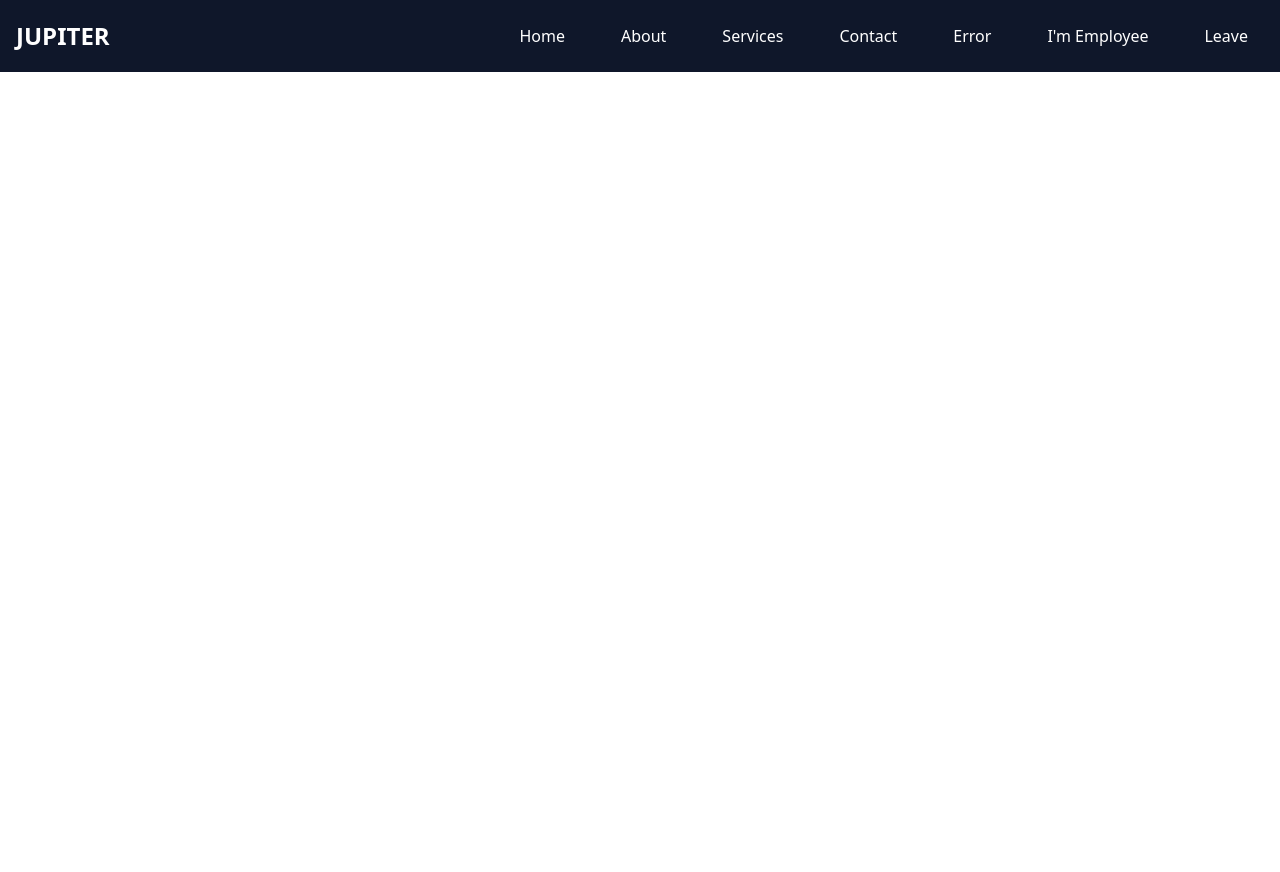
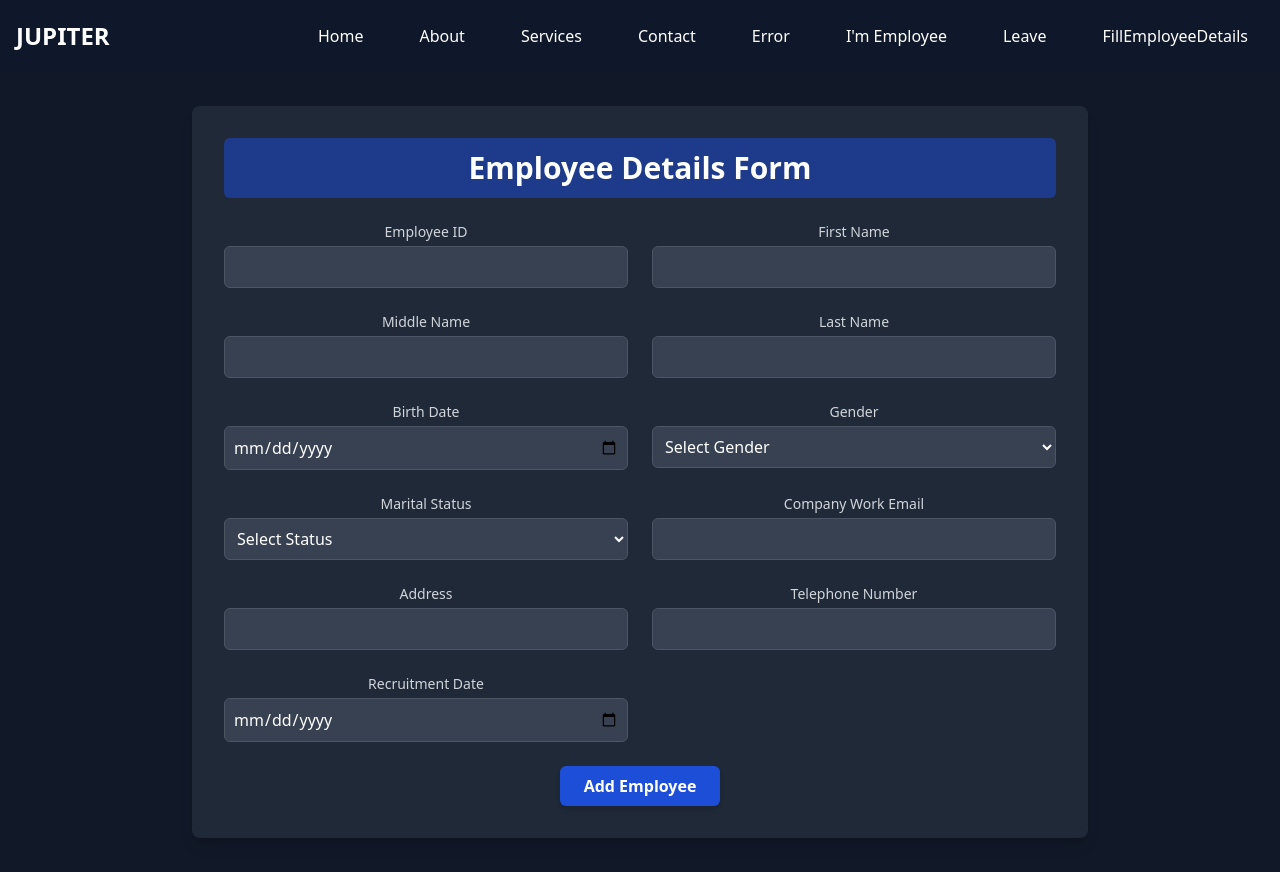
Before and after one commit to nimashXDilshan/DataBase-Human-Resource-Management-System, a React (Vite) app in the folder vite-project/: page /FillEmployeeDetails in a window 1280 px wide. Before the commit the page ends 800 px from the top, so only its background shows below. Built offline with nearby package versions, Linux system fonts and the light colour scheme.

Commit message:
add fillemployeedetails page and customize other pages

```diff
--- a/vite-project/src/App.jsx
+++ b/vite-project/src/App.jsx
@@ -14,6 +14,7 @@ import SignUP from './Pages/SignUP';
 import Leave from './Pages/Leave'
 import LeaveRequest from './Pages/LeaveRequest'
 import View from './Pages/View'
+import Fillemployeedetails from './Pages/FillEmployeeDetails'
 
 // App.js
 function App() {
@@ -31,6 +32,7 @@ function App() {
         <Route path="/I'm Employee" element={<SignUP/>} />
         <Route path="/Leave" element={<Leave />} />
         <Route path="Leave Request" element={<LeaveRequest />} />
+        <Route path="/FillEmployeeDetails" element={<Fillemployeedetails/>} />
         <Route path="/update/:id" element={<LeaveRequest />} />
         <Route path="/view/:id" element={<View />} />
       </Routes>
--- a/vite-project/src/Components/NavBar/NavBar.jsx
+++ b/vite-project/src/Components/NavBar/NavBar.jsx
@@ -52,6 +52,9 @@ function NavBar() {
           <li>
             <Link to="/Leave" className="block py-2 px-4 rounded hover:bg-gray-700">Leave</Link>
           </li>
+          <li>
+            <Link to="/FillEmployeeDetails" className="block py-2 px-4 rounded hover:bg-gray-700">FillEmployeeDetails</Link>
+          </li>
         </ul>
       </div>
     </nav>
--- /dev/null
+++ b/vite-project/src/Pages/FillEmployeeDetails.jsx
@@ -0,0 +1,259 @@
+import React, { useState } from 'react';
+
+const EmployeeDetailsForm = () => {
+  const [formData, setFormData] = useState({
+    employeeId: '',
+    firstName: '',
+    middleName: '',
+    lastName: '',
+    birthDate: '',
+    gender: '',
+    maritalStatus: '',
+    companyWorkEmail: '',
+    address: '',
+    telNo: '',
+    recruitmentDate: '',
+    emergencyContactId: '',
+    sectionId: '',
+    branchId: '',
+    supervisorId: '',
+    employmentStatusId: '',
+    roleId: '',
+  });
+
+  const [isModalOpen, setIsModalOpen] = useState(false); // State for modal visibility
+  const [error, setError] = useState(''); // State for error messages
+
+  const handleInputChange = (e) => {
+    setFormData({ ...formData, [e.target.name]: e.target.value });
+  };
+
+  const handleSubmit = (e) => {
+    e.preventDefault();
+
+    // Validate required fields
+    const requiredFields = [
+      'employeeId',
+      'firstName',
+      'lastName',
+      'birthDate',
+      'gender',
+      'maritalStatus',
+      'companyWorkEmail',
+      'address',
+      'telNo',
+      'recruitmentDate',
+    ];
+
+    const isFormValid = requiredFields.every(field => formData[field].trim() !== '');
+
+    if (!isFormValid) {
+      setError('Please fill in all required fields.');
+      return; // Stop form submission if validation fails
+    }
+
+    setError(''); // Clear any previous error messages
+    setIsModalOpen(true); // Show modal on form submission
+  };
+
+  const handleConfirmAddition = () => {
+    console.log('Employee Added:', formData);
+    // Here you can add your form submission logic
+    setIsModalOpen(false); // Close the modal
+    setFormData({ // Reset form data
+      employeeId: '',
+      firstName: '',
+      middleName: '',
+      lastName: '',
+      birthDate: '',
+      gender: '',
+      maritalStatus: '',
+      companyWorkEmail: '',
+      address: '',
+      telNo: '',
+      recruitmentDate: '',
+      emergencyContactId: '',
+      sectionId: '',
+      branchId: '',
+      supervisorId: '',
+      employmentStatusId: '',
+      roleId: '',
+    });
+  };
+
+  const handleCloseModal = () => {
+    setIsModalOpen(false); // Close the modal
+  };
+
+  return (
+    <div className="min-h-screen bg-gray-900 flex items-center justify-center p-6">
+      <form onSubmit={handleSubmit} className="max-w-4xl w-full p-8 bg-gray-800 rounded-lg shadow-lg">
+        <h2 className="text-3xl font-bold text-center text-white bg-blue-900 py-3 rounded-md mb-6">
+          Employee Details Form
+        </h2>
+
+        {error && <p className="text-red-500 text-center mb-4">{error}</p>} {/* Display error message */}
+
+        <div className="grid grid-cols-1 md:grid-cols-2 gap-6">
+          <div>
+            <label className="block text-sm font-medium text-gray-300">Employee ID</label>
+            <input
+              type="text"
+              name="employeeId"
+              value={formData.employeeId}
+              onChange={handleInputChange}
+              className="mt-1 block w-full p-2 bg-gray-700 border border-gray-600 rounded-md focus:ring-2 focus:ring-blue-500 focus:border-transparent text-white"
+            />
+          </div>
+
+          <div>
+            <label className="block text-sm font-medium text-gray-300">First Name</label>
+            <input
+              type="text"
+              name="firstName"
+              value={formData.firstName}
+              onChange={handleInputChange}
+              className="mt-1 block w-full p-2 bg-gray-700 border border-gray-600 rounded-md focus:ring-2 focus:ring-blue-500 focus:border-transparent text-white"
+            />
+          </div>
+
+          <div>
+            <label className="block text-sm font-medium text-gray-300">Middle Name</label>
+            <input
+              type="text"
+              name="middleName"
+              value={formData.middleName}
+              onChange={handleInputChange}
+              className="mt-1 block w-full p-2 bg-gray-700 border border-gray-600 rounded-md focus:ring-2 focus:ring-blue-500 focus:border-transparent text-white"
+            />
+          </div>
+
+          <div>
+            <label className="block text-sm font-medium text-gray-300">Last Name</label>
+            <input
+              type="text"
+              name="lastName"
+              value={formData.lastName}
+              onChange={handleInputChange}
+              className="mt-1 block w-full p-2 bg-gray-700 border border-gray-600 rounded-md focus:ring-2 focus:ring-blue-500 focus:border-transparent text-white"
+            />
+          </div>
+
+          <div>
+            <label className="block text-sm font-medium text-gray-300">Birth Date</label>
+            <input
+              type="date"
+              name="birthDate"
+              value={formData.birthDate}
+              onChange={handleInputChange}
+              className="mt-1 block w-full p-2 bg-gray-700 border border-gray-600 rounded-md focus:ring-2 focus:ring-blue-500 focus:border-transparent text-white"
+            />
+          </div>
+
+          <div>
+            <label className="block text-sm font-medium text-gray-300">Gender</label>
+            <select
+              name="gender"
+              value={formData.gender}
+              onChange={handleInputChange}
+              className="mt-1 block w-full p-2 bg-gray-700 border border-gray-600 rounded-md focus:ring-2 focus:ring-blue-500 focus:border-transparent text-white"
+            >
+              <option value="">Select Gender</option>
+              <option value="Male">Male</option>
+              <option value="Female">Female</option>
+              <option value="Other">Other</option>
+            </select>
+          </div>
+
+          <div>
+            <label className="block text-sm font-medium text-gray-300">Marital Status</label>
+            <select
+              name="maritalStatus"
+              value={formData.maritalStatus}
+              onChange={handleInputChange}
+              className="mt-1 block w-full p-2 bg-gray-700 border border-gray-600 rounded-md focus:ring-2 focus:ring-blue-500 focus:border-transparent text-white"
+            >
+              <option value="">Select Status</option>
+              <option value="Married">Married</option>
+              <option value="Unmarried">Unmarried</option>
+            </select>
+          </div>
+
+          <div>
+            <label className="block text-sm font-medium text-gray-300">Company Work Email</label>
+            <input
+              type="email"
+              name="companyWorkEmail"
+              value={formData.companyWorkEmail}
+              onChange={handleInputChange}
+              className="mt-1 block w-full p-2 bg-gray-700 border border-gray-600 rounded-md focus:ring-2 focus:ring-blue-500 focus:border-transparent text-white"
+            />
+          </div>
+
+          <div>
+            <label className="block text-sm font-medium text-gray-300">Address</label>
+            <input
+              type="text"
+              name="address"
+              value={formData.address}
+              onChange={handleInputChange}
+              className="mt-1 block w-full p-2 bg-gray-700 border border-gray-600 rounded-md focus:ring-2 focus:ring-blue-500 focus:border-transparent text-white"
+            />
+          </div>
+
+          <div>
+            <label className="block text-sm font-medium text-gray-300">Telephone Number</label>
+            <input
+              type="text"
+              name="telNo"
+              value={formData.telNo}
+              onChange={handleInputChange}
+              className="mt-1 block w-full p-2 bg-gray-700 border border-gray-600 rounded-md focus:ring-2 focus:ring-blue-500 focus:border-transparent text-white"
+            />
+          </div>
+
+          <div>
+            <label className="block text-sm font-medium text-gray-300">Recruitment Date</label>
+            <input
+              type="date"
+              name="recruitmentDate"
+              value={formData.recruitmentDate}
+              onChange={handleInputChange}
+              className="mt-1 block w-full p-2 bg-gray-700 border border-gray-600 rounded-md focus:ring-2 focus:ring-blue-500 focus:border-transparent text-white"
+            />
+          </div>
+        </div>
+
+        <div className="flex justify-center mt-6">
+          <button type="submit" className="px-6 py-2 bg-blue-700 text-white font-semibold rounded-md hover:bg-blue-600 transition duration-300 ease-in-out shadow-md">
+            Add Employee
+          </button>
+        </div>
+      </form>
+      {isModalOpen && (
+        <div className="fixed inset-0 flex items-center justify-center bg-black bg-opacity-50">
+          <div className="bg-gray-800 p-6 rounded-lg shadow-lg w-96 text-center">
+            <h3 className="text-2xl font-bold text-white mb-4">Confirm Employee Addition</h3>
+            <p className="text-gray-300 mb-6">Are you sure you want to add this employee?</p>
+            <div className="flex justify-around">
+              <button
+                onClick={handleConfirmAddition}
+                className="px-4 py-2 bg-green-600 text-white rounded-md hover:bg-green-500 transition duration-300"
+              >
+                Confirm
+              </button>
+              <button
+                onClick={handleCloseModal}
+                className="px-4 py-2 bg-red-600 text-white rounded-md hover:bg-red-500 transition duration-300"
+              >
+                Cancel
+              </button>
+            </div>
+          </div>
+        </div>
+      )}
+    </div>
+  );
+};
+
+export default EmployeeDetailsForm;
```
Also changed, not shown: vite-project/src/Pages/Contact.jsx (+13 -13 lines), vite-project/src/Pages/Services.jsx (+20 -20 lines).
